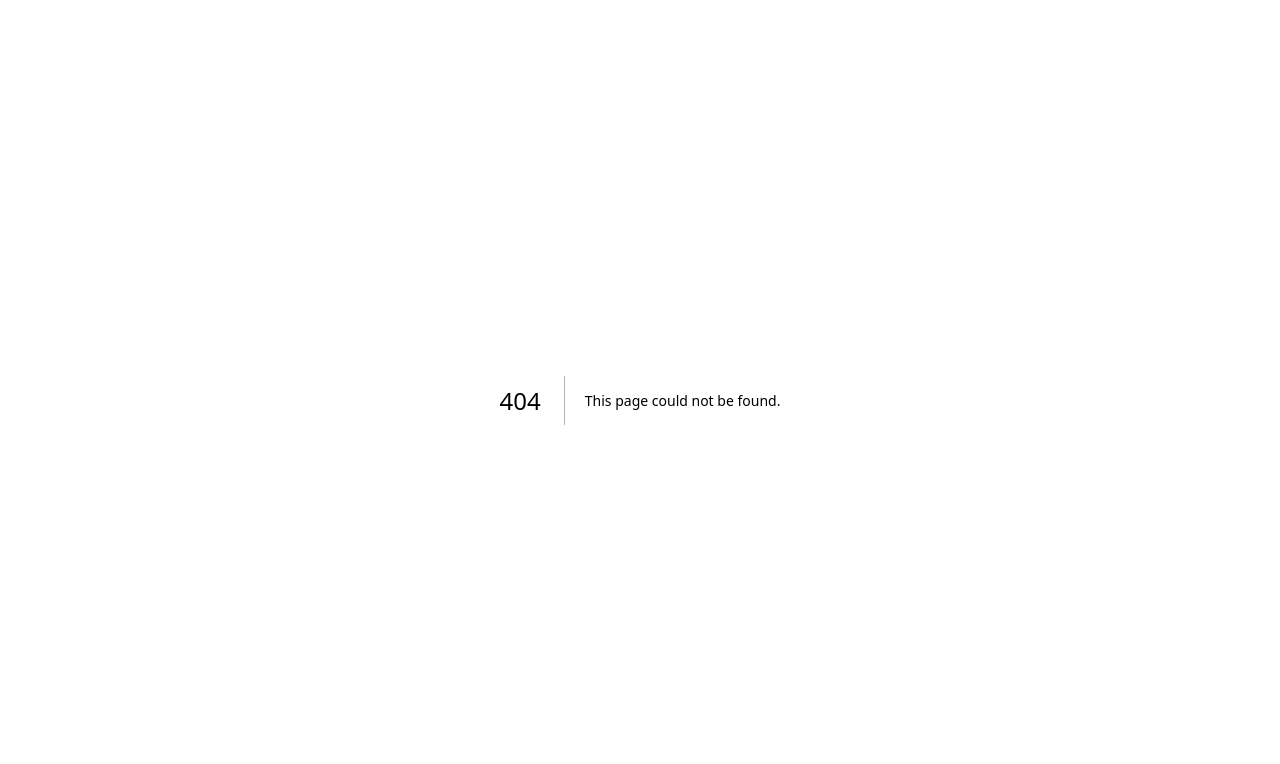
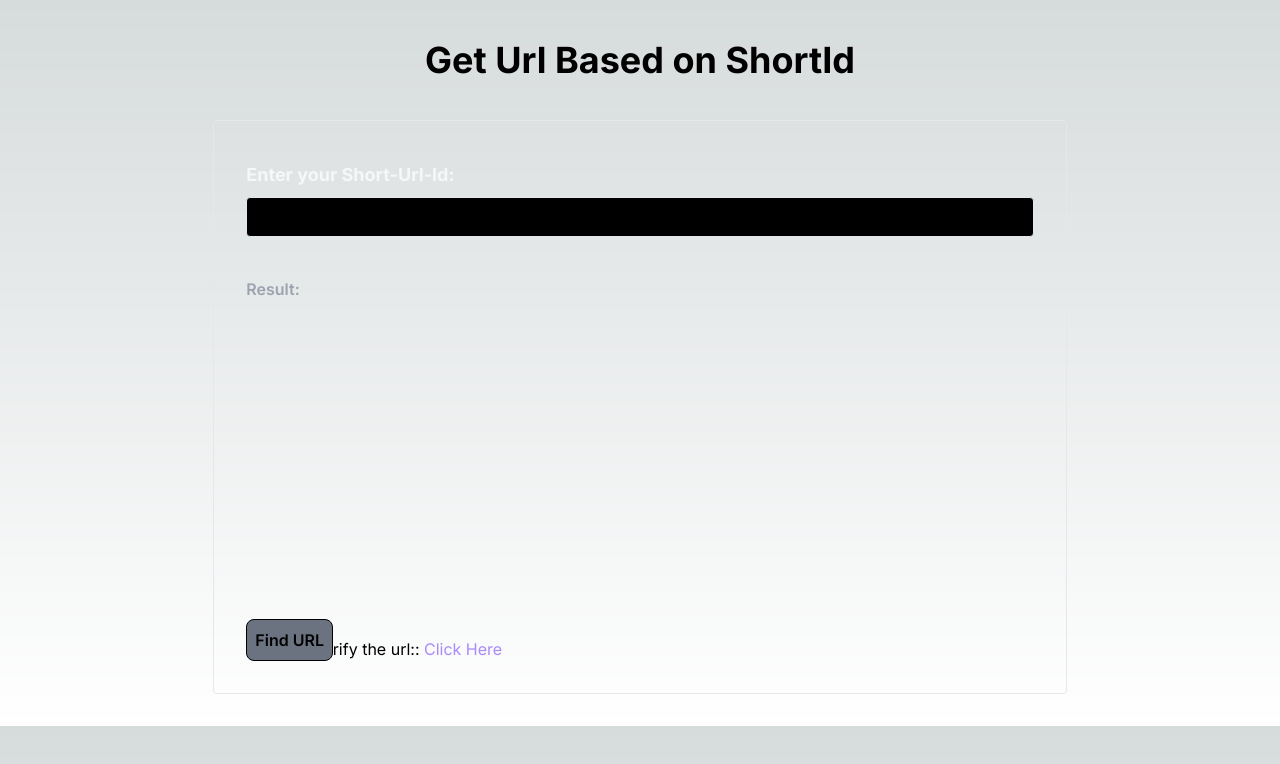
Before and after one commit to SandipGyawali/Url-Shortner, a Next.js app: page /get_specific_url in a window 1280 px wide. Before the commit this address had no page. Shown: the top 764 px of the page. Built offline with nearby package versions, Linux system fonts and the light colour scheme.

Commit message:
get_specific_url route addition with title size refactoring for insert, url route

```diff
--- a/src/app/insert/layout.tsx
+++ b/src/app/get_specific_url/layout.tsx
@@ -1,14 +1,14 @@
-import UrlForm from "./page";
+import ShortIdInputForm from "./page";
 
-function UrlLayout() {
+function GetUrlOnIdLayout() {
   return (
     <div className="url-container h-fit">
-      <div className="title-wrapper flex items-center justify-center text-center my-10 font-bold relative text-5xl">
-        <span className="text-center">Shorten Url</span>
+      <div className="title-wrapper flex items-center justify-center text-center my-10 font-bold relative text-4xl">
+        <span className="text-center">Get Url Based on ShortId</span>
       </div>
-      <UrlForm />
+      <ShortIdInputForm />
     </div>
   );
 }
 
-export default UrlLayout;
+export default GetUrlOnIdLayout;
--- /dev/null
+++ b/src/app/get_specific_url/page.tsx
@@ -0,0 +1,133 @@
+"use client";
+import Button from "@/components/Button";
+import { useState, FormEvent, useEffect } from "react";
+import axios from "axios";
+import { ToastContainer, toast } from "react-toastify";
+import "react-toastify/dist/ReactToastify.css";
+
+type Data = {
+  createdAt: string;
+  expiresAt: string;
+  id: number;
+  lastVisited: null | string;
+  originalUrl: string;
+  shortUrlId: string;
+  visitHistory: number;
+};
+
+function ShortIdInputForm() {
+  const [shortId, setShortId] = useState<string>("");
+  const [urlData, setUrlData] = useState<Data | null>(null);
+
+  async function handleFormSubmit(e: FormEvent<HTMLFormElement>) {
+    e.preventDefault();
+
+    try {
+      const res = await axios.get(`/api/url/${shortId}`);
+      if (res.status === 200) {
+        if (res.data.status === "Successful") {
+          setUrlData(res.data?.result);
+          toast.success("Data Fetch Successful");
+        } else {
+          toast.warn("Issue while fetching");
+        }
+      }
+    } catch (err) {
+      toast.error("Error while processing shortUrlId");
+    }
+  }
+
+  return (
+    <div
+      className="url-form-wrapper relative rounded h-fit m-auto mb-8 w-11/12 lg:w-8/12
+        2xl:6/12 border br-white p-8"
+    >
+      <form
+        onSubmit={handleFormSubmit}
+        className="url-form relative min-h-[500px]"
+      >
+        <div className="input-wrapper flex flex-col mt-2">
+          <label className="font-bold text-lg mb-2 text-white/70">
+            Enter your Short-Url-Id:
+          </label>
+          <input
+            type="text"
+            onChange={(e) => setShortId(e.target.value)}
+            className="text-white rounded bg-black border br-white h-10 px-2 font-semibold"
+            required={true}
+          />
+        </div>
+        <div className="input-wrapper flex flex-col mt-10">
+          <span className="font-semibold text-gray-400">Result:</span>
+          {urlData !== null ? (
+            <>
+              [ <br />
+              <p className="ml-6">
+                <span>id: </span>
+                {urlData?.id}
+              </p>
+              <p>
+                <span className="ml-6 pr-2">OriginalUrl: </span>
+                <span className="text-violet-400">{urlData?.originalUrl}</span>
+              </p>
+              <p className="ml-6">
+                <span className="pr-2">ShortUrl: </span>
+                <span className="text-violet-400">
+                  http://localhost:3000/{urlData?.shortUrlId}
+                </span>
+              </p>
+              <p className="ml-6">
+                <span className="pr-2">ShortId: </span>
+                <span className="text-violet-400">{urlData?.shortUrlId}</span>
+              </p>
+              <p className="ml-6">
+                <span className="pr-2">CreatedAt:</span>
+                <span>
+                  {urlData?.createdAt
+                    ? new Date(urlData?.createdAt).toLocaleString()
+                    : ""}
+                </span>
+              </p>
+              <p className="ml-6">
+                <span className="pr-2">LastVisited:</span>
+                <span>
+                  {urlData?.lastVisited
+                    ? new Date(urlData?.lastVisited).toLocaleString()
+                    : "null"}
+                </span>
+              </p>
+              <p className="ml-6">
+                <span className="pr-2">ExpiresAt:</span>
+                <span>
+                  {urlData?.createdAt
+                    ? new Date(urlData?.expiresAt).toLocaleString()
+                    : ""}
+                </span>
+              </p>
+              <p className="ml-6">
+                <span className="pr-2">Visit-History-Count:</span>
+                <span> {urlData?.visitHistory}</span>
+              </p>
+              ],
+              <br />
+            </>
+          ) : (
+            ""
+          )}
+        </div>
+        <div className="btn-wrapper flex flex-col absolute bottom-0">
+          <Button style="w-fit bg-yellow-600" label="Find URL" />
+          <span>
+            Note: To verify the url::{" "}
+            <a href="http://localhost:3000/url" className="text-violet-400">
+              Click Here
+            </a>
+          </span>
+        </div>
+      </form>
+      <ToastContainer />
+    </div>
+  );
+}
+
+export default ShortIdInputForm;
--- a/src/app/url/layout.tsx
+++ b/src/app/url/layout.tsx
@@ -3,7 +3,7 @@ import UrlList from "./page";
 function UrlLayout() {
   return (
     <div className="url-container h-fit flex flex-col">
-      <div className="title-wrapper flex items-center justify-center text-center my-10 font-bold relative text-5xl">
+      <div className="title-wrapper flex items-center justify-center text-center my-10 font-bold relative text-4xl">
         <span className="text-center">URLS</span>
       </div>
       <UrlList />
--- a/src/app/url/page.tsx
+++ b/src/app/url/page.tsx
@@ -59,6 +59,10 @@ function UrlList() {
                   </span>
                 </p>
                 <p className="ml-6">
+                  <span className="pr-2">ShortId: </span>
+                  <span className="text-violet-400">{url?.shortUrlId}</span>
+                </p>
+                <p className="ml-6">
                   <span className="pr-2">CreatedAt:</span>
                   <span>
                     {url?.createdAt
```
